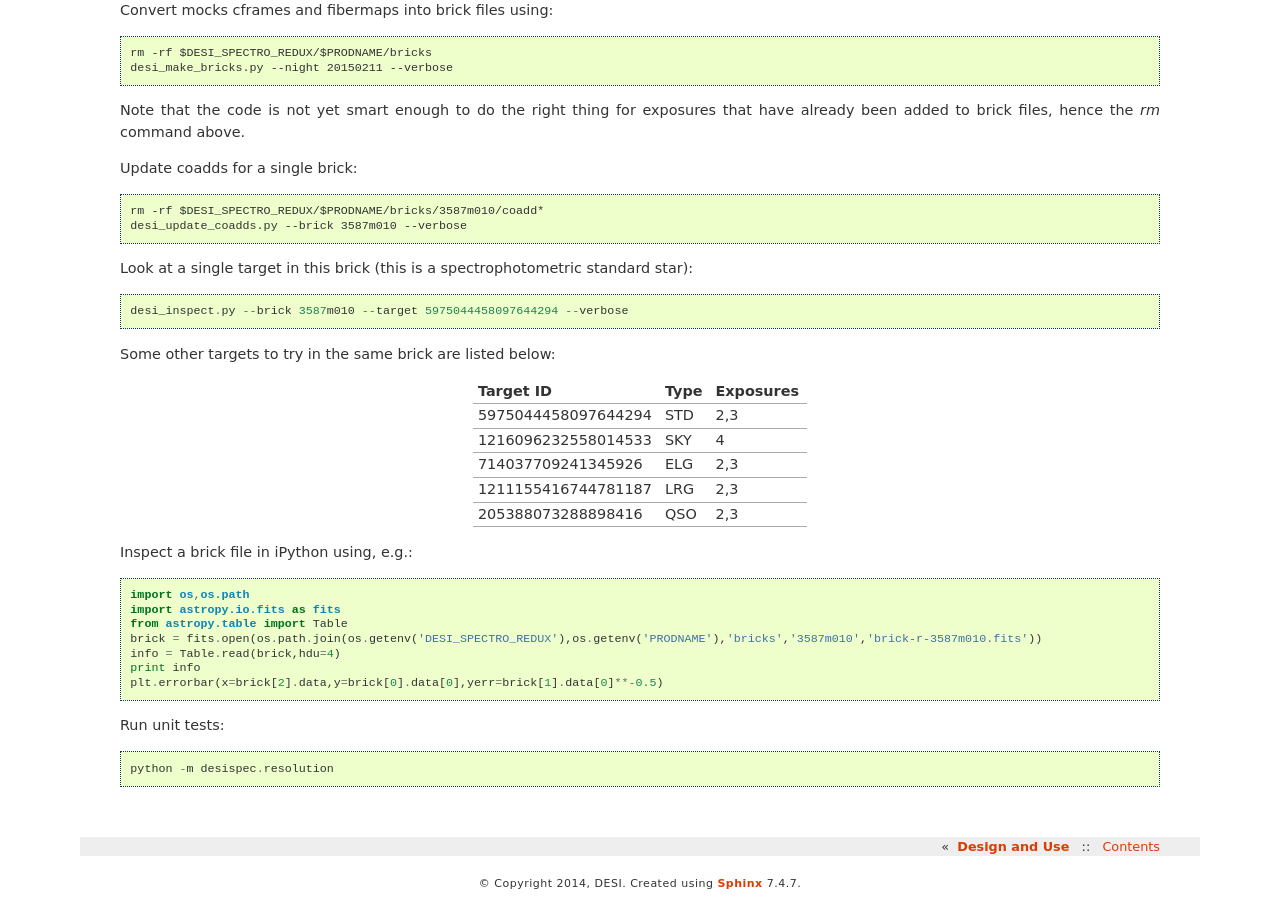
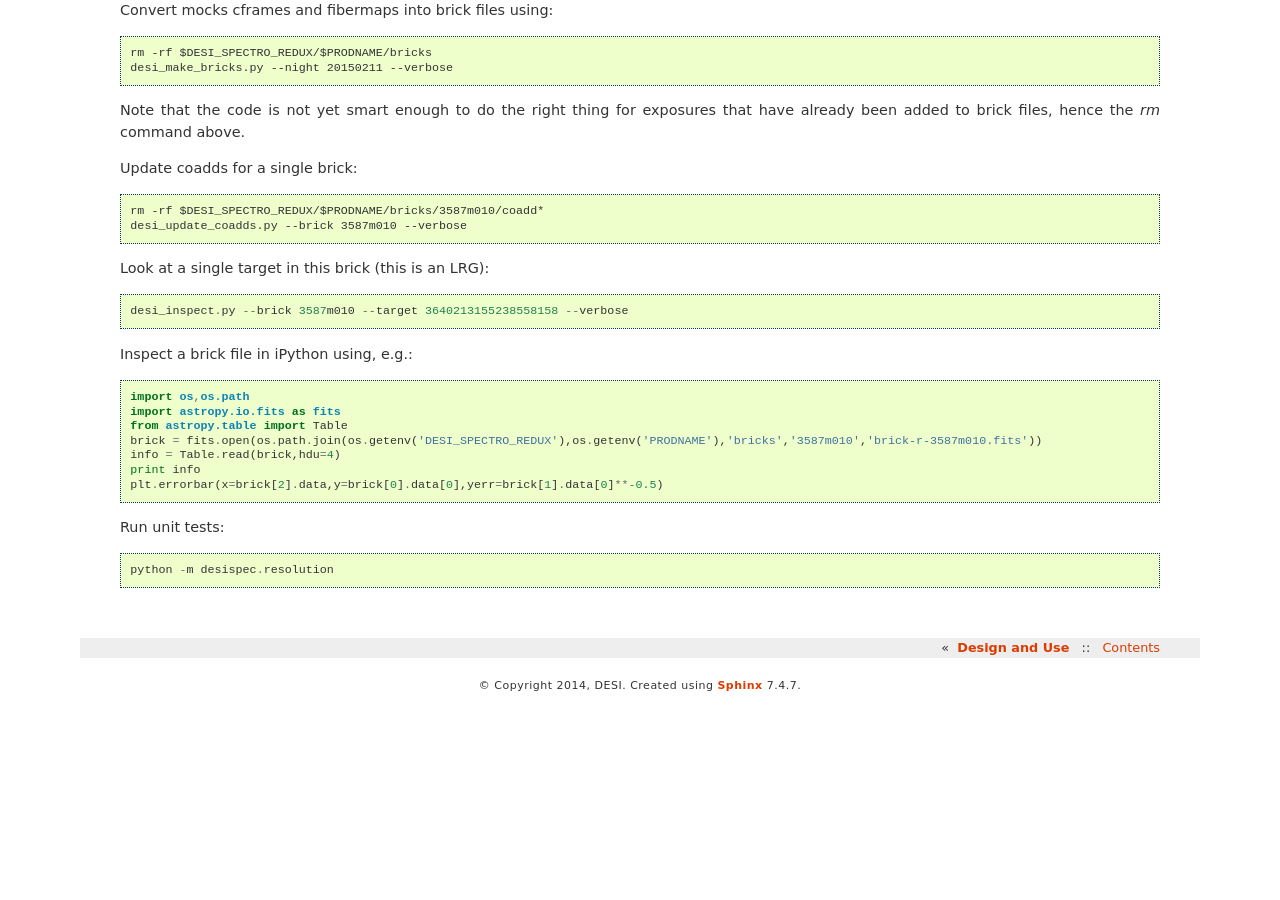
Before and after one commit to desihub/desispec, a Sphinx documentation site: the page built from doc/coadd.rst, in a window 1280 px wide and 900 px high, scrolled down 3237 px. Built offline with Sphinx 7.4.7, drawn with Linux system fonts in a browser that asks for light colours; after the commit the page ends 3940 px from its top, so only the background shows below that.

Commit message:
Ready for pull request

```diff
--- a/doc/coadd.rst
+++ b/doc/coadd.rst
@@ -155,21 +155,9 @@ Update coadds for a single brick::
     rm -rf $DESI_SPECTRO_REDUX/$PRODNAME/bricks/3587m010/coadd*
     desi_update_coadds.py --brick 3587m010 --verbose
 
-Look at a single target in this brick (this is a spectrophotometric standard star)::
+Look at a single target in this brick (this is an LRG)::
 
-    desi_inspect.py --brick 3587m010 --target 5975044458097644294 --verbose
-
-Some other targets to try in the same brick are listed below:
-
-=================== ===== ==========
-Target ID           Type  Exposures
-=================== ===== ==========
-5975044458097644294 STD   2,3
-1216096232558014533 SKY   4
-714037709241345926  ELG   2,3
-1211155416744781187 LRG   2,3
-205388073288898416  QSO   2,3
-=================== ===== ==========
+    desi_inspect.py --brick 3587m010 --target 3640213155238558158 --verbose
 
 Inspect a brick file in iPython using, e.g.::
 
```
